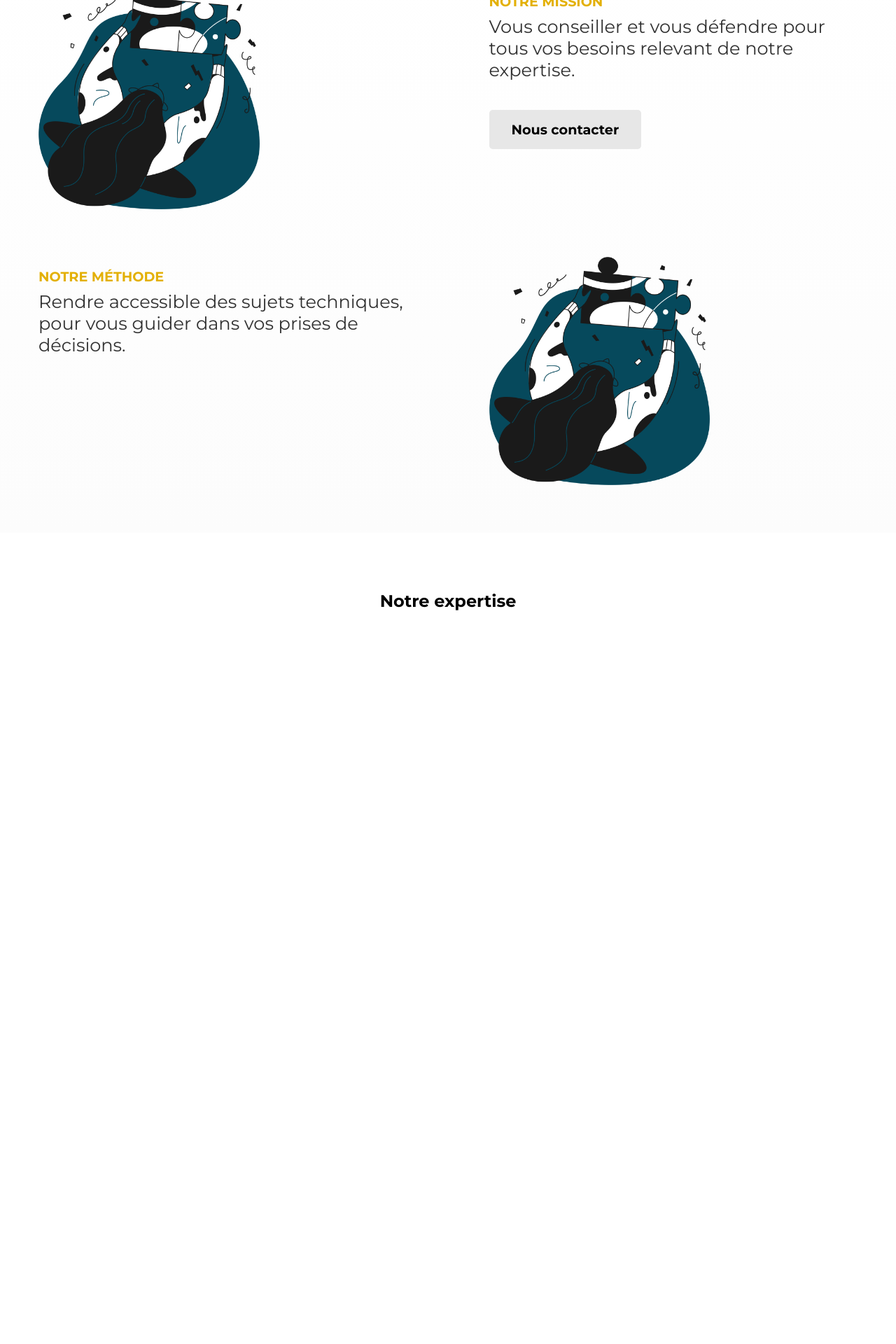
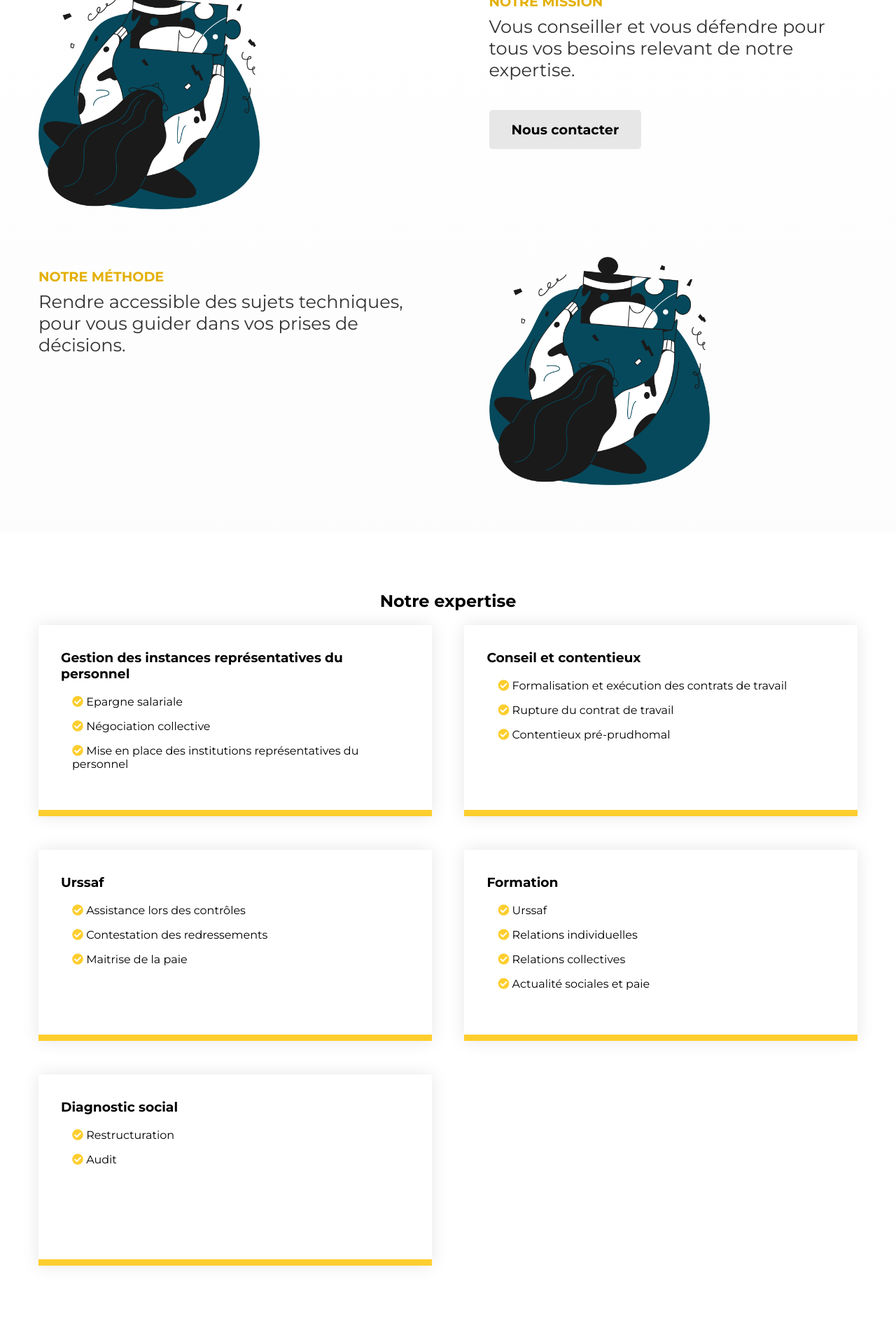
Before and after one commit to EmmanuelleN/hogo-avocats, a Jekyll site: the page built from index.html, in a window 1280 px wide. Shown: the part 990-2910 px from the top of the page at 70% size. Built offline with Jekyll 4.4.1, drawn with Linux system fonts in a browser that asks for light colours; nearby versions of some CDN libraries; before the commit the page ends 1947 px from its top, so only the background shows below that.

Commit message:
Feat: mission and skills sections on homepage

```diff
--- a/_layouts/default.html
+++ b/_layouts/default.html
@@ -4,6 +4,10 @@
     <meta charset="utf-8">
     <title>{{ page.title }}</title>
     <link href="https://fonts.googleapis.com/css?family=Montserrat:300,300i,400,400i,600,600i,700,700i&display=swap" rel="stylesheet">
+    <link rel="stylesheet"
+          href="https://use.fontawesome.com/releases/v5.8.2/css/all.css"
+          integrity="sha384-oS3vJWv+0UjzBfQzYUhtDYW+Pj2yciDJxpsK1OYPAYjqT085Qq/1cq5FLXAZQ7Ay"
+          crossorigin="anonymous">
     <link rel="stylesheet" href="/assets/css/styles.css">
   </head>
   <body>
--- /dev/null
+++ b/_scss/card_skill.scss
@@ -0,0 +1,23 @@
+.CardSkill {
+  box-shadow: 0 0 23px 0 rgba(0, 0, 0, 0.1);
+  padding: 1rem 2rem;
+  border-bottom: 9px solid $yellow;
+  margin-bottom: 3rem;
+
+  @media (min-width: 768px) {
+    min-height: 232px;
+    min-width: 296px;
+  }
+
+  ul {
+        padding-inline-start: 1rem;
+  }
+  li {
+    list-style-type: none;
+    margin-bottom: 1rem;
+  }
+
+  &-icon {
+    color: $yellow;
+  }
+}
--- a/_scss/grid.scss
+++ b/_scss/grid.scss
@@ -22,6 +22,12 @@
       width: 45%;
     }
   }
+
+  &--halfLarge {
+    @media (min-width: 768px) {
+      width: 48%;
+    }
+  }
 }
 
 .container {
--- a/assets/css/styles.scss
+++ b/assets/css/styles.scss
@@ -10,3 +10,4 @@
 @import 'home';
 @import 'button';
 @import 'section';
+@import 'card_skill';
--- a/index.html
+++ b/index.html
@@ -56,5 +56,109 @@ title: Home
 </section>
 
 <section class="Section">
-  <h2 class="centered">Notre expertise</h2>
+  <div class="container">
+    <h2 class="centered">Notre expertise</h2>
+    <div class="Row">
+      <div class="Col Col--halfLarge">
+        <div class="CardSkill">
+          <h3>Gestion des instances représentatives du personnel</h3>
+          <ul>
+            <li>
+              <i class="fas fa-check-circle CardSkill-icon"></i>
+              Epargne salariale
+            </li>
+            <li>
+              <i class="fas fa-check-circle CardSkill-icon"></i>
+              Négociation collective
+            </li>
+            <li>
+              <i class="fas fa-check-circle CardSkill-icon"></i>
+              Mise en place des institutions représentatives du personnel
+            </li>
+          </ul>
+        </div>
+      </div>
+
+      <div class="Col Col--halfLarge">
+        <div class="CardSkill">
+          <h3>Conseil et contentieux</h3>
+          <ul>
+            <li>
+              <i class="fas fa-check-circle CardSkill-icon"></i>
+              Formalisation et exécution des contrats de travail
+            </li>
+            <li>
+              <i class="fas fa-check-circle CardSkill-icon"></i>
+              Rupture du contrat de travail
+            </li>
+            <li>
+              <i class="fas fa-check-circle CardSkill-icon"></i>
+              Contentieux pré-prudhomal
+            </li>
+          </ul>
+        </div>
+      </div>
+
+      <div class="Col Col--halfLarge">
+        <div class="CardSkill">
+          <h3>Urssaf</h3>
+          <ul>
+            <li>
+              <i class="fas fa-check-circle CardSkill-icon"></i>
+              Assistance lors des contrôles
+            </li>
+            <li>
+              <i class="fas fa-check-circle CardSkill-icon"></i>
+              Contestation des redressements
+            </li>
+            <li>
+              <i class="fas fa-check-circle CardSkill-icon"></i>
+              Maitrise de la paie
+            </li>
+          </ul>
+        </div>
+      </div>
+
+      <div class="Col Col--halfLarge">
+        <div class="CardSkill">
+          <h3>Formation</h3>
+          <ul>
+            <li>
+              <i class="fas fa-check-circle CardSkill-icon"></i>
+              Urssaf
+            </li>
+            <li>
+              <i class="fas fa-check-circle CardSkill-icon"></i>
+              Relations individuelles
+            </li>
+            <li>
+              <i class="fas fa-check-circle CardSkill-icon"></i>
+              Relations collectives
+            </li>
+            <li>
+              <i class="fas fa-check-circle CardSkill-icon"></i>
+              Actualité sociales et paie
+            </li>
+          </ul>
+        </div>
+      </div>
+
+      <div class="Col Col--halfLarge">
+        <div class="CardSkill">
+          <h3>Diagnostic social</h3>
+          <ul>
+            <li>
+              <i class="fas fa-check-circle CardSkill-icon"></i>
+              Restructuration
+            </li>
+            <li>
+              <i class="fas fa-check-circle CardSkill-icon"></i>
+              Audit
+            </li>
+            <li>
+          </ul>
+        </div>
+      </div>
+    </div>
+  </div>
 </section>
```
Also changed, not shown: 2 other files.
